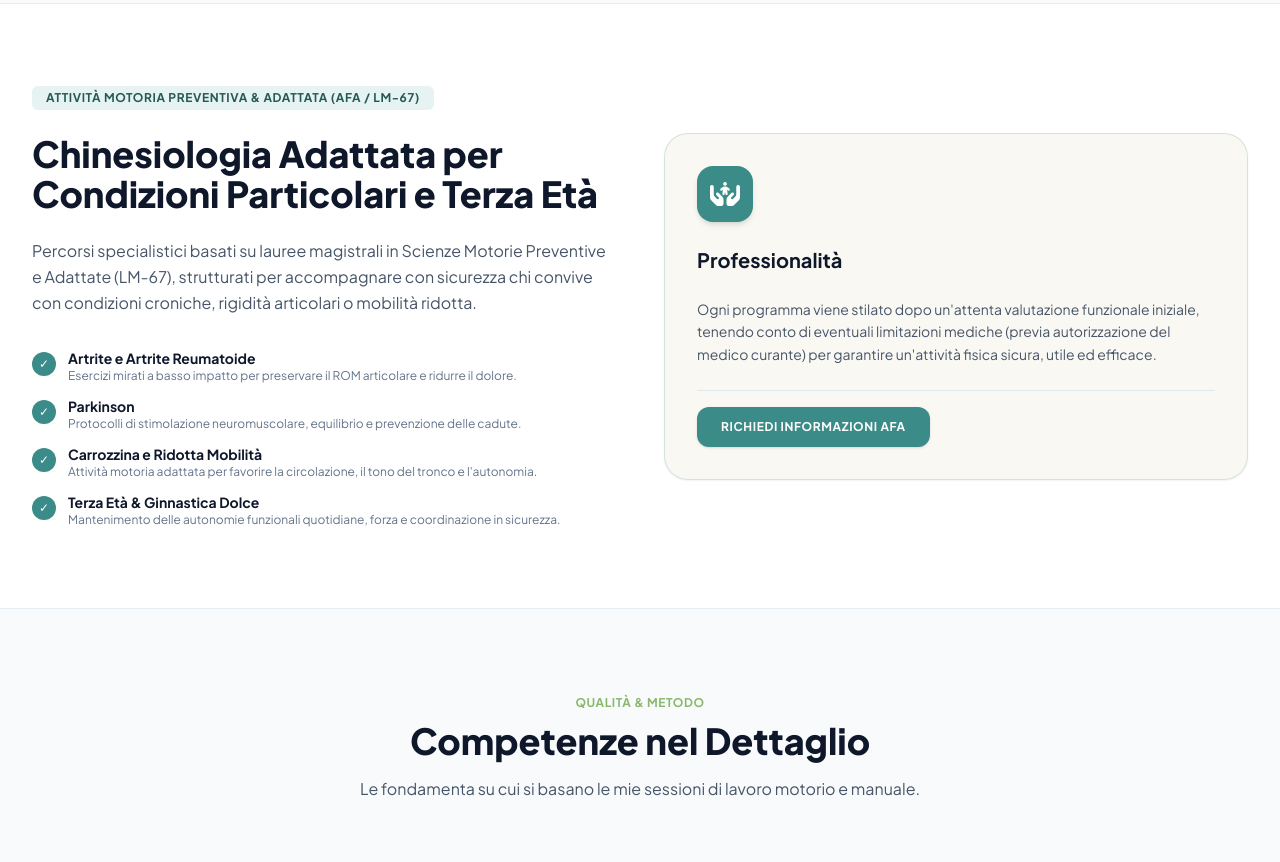
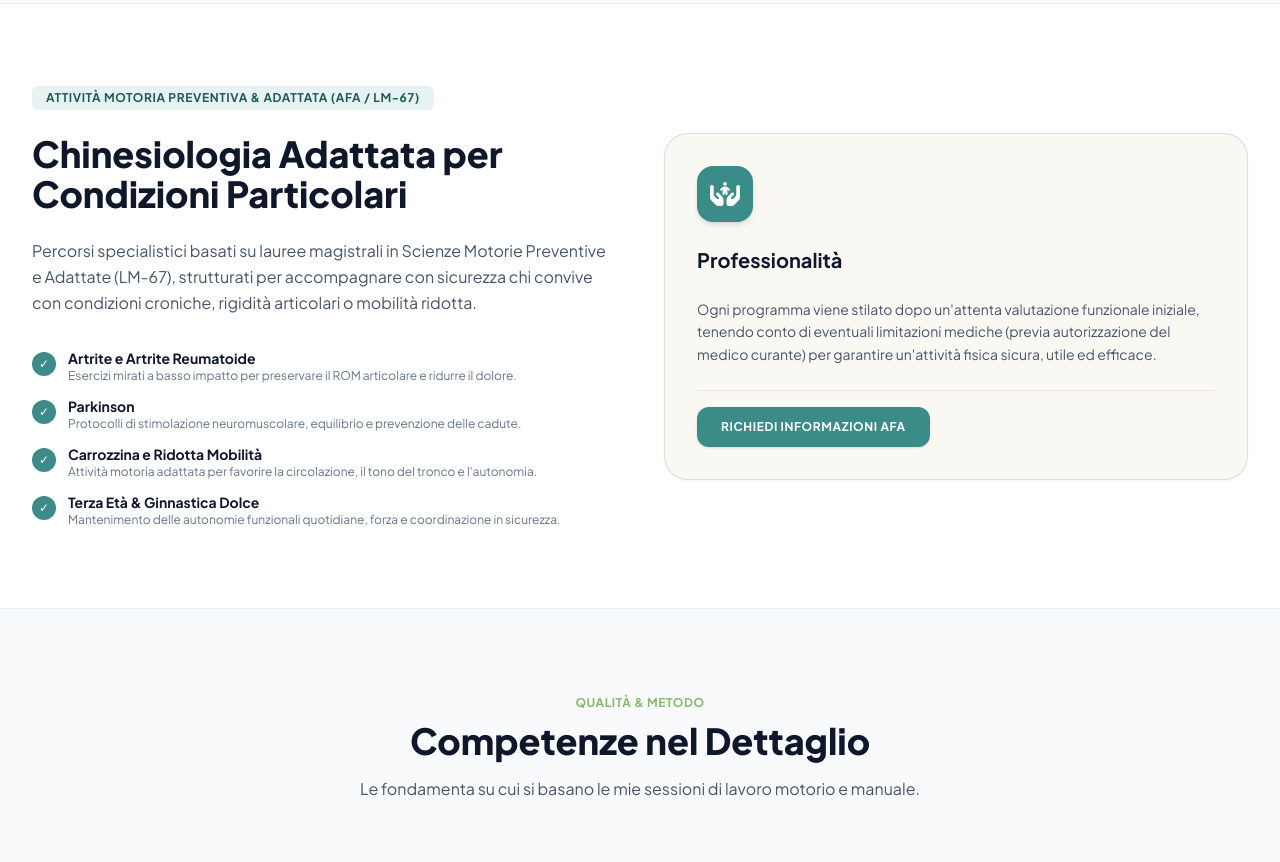
Before and after one commit to Luca-le/Website, a plain HTML site: page index.html in a window 1280 px wide. Shown: the part 2500-3362 px from the top of the page. Drawn offline with nearby package versions, Linux system fonts and the light colour scheme.

Commit message:
Add files via upload

```diff
--- a/index.html
+++ b/index.html
@@ -361,7 +361,7 @@
                     </div>
 
                     <h2 class="text-3xl sm:text-4xl font-extrabold text-slate-900" data-i18n="afa_title">
-                        Chinesiologia Adattata per Condizioni Particolari e Terza Età
+                        Chinesiologia Adattata per Condizioni Particolari
                     </h2>
 
                     <p class="text-slate-600 leading-relaxed" data-i18n="afa_p1">
```
